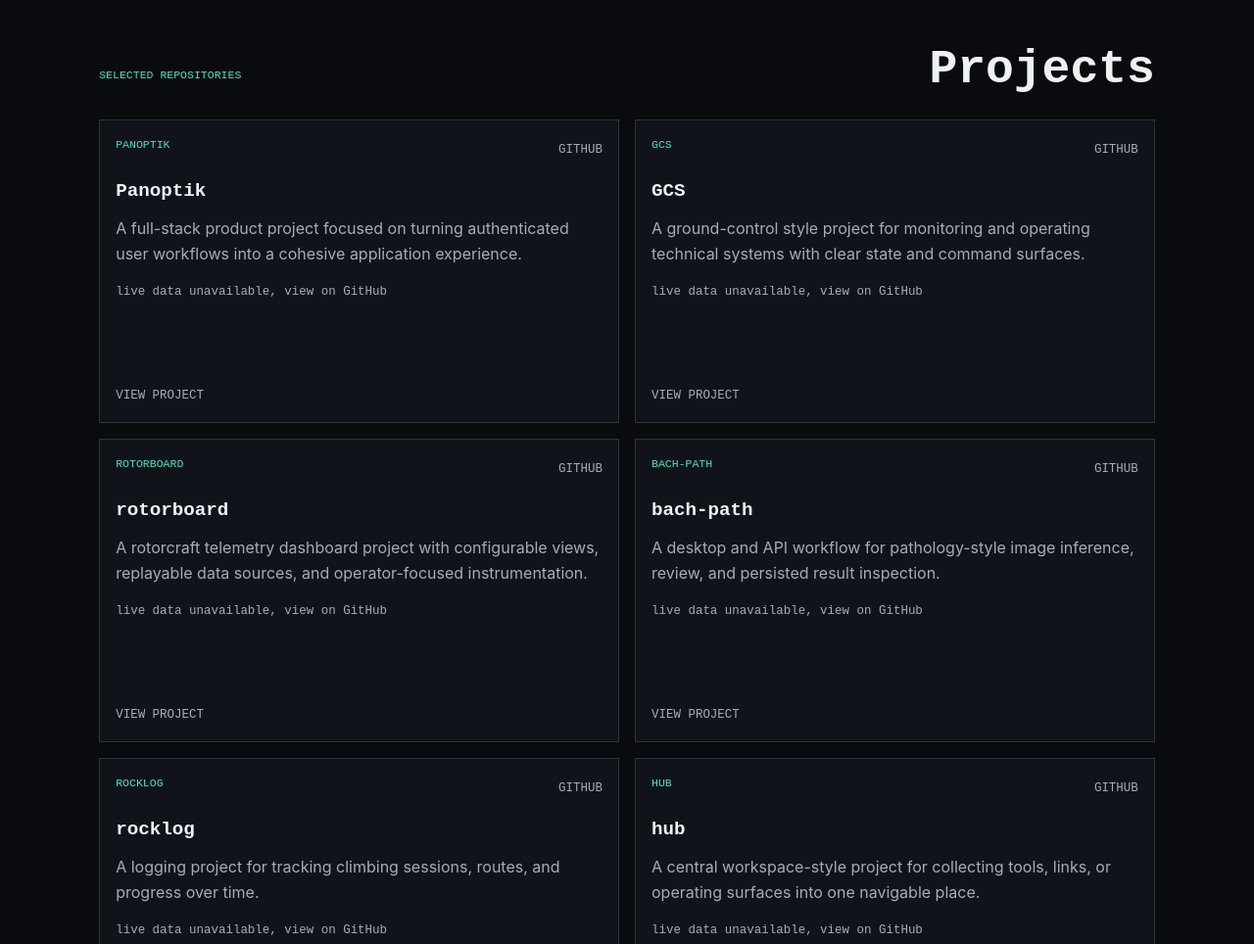
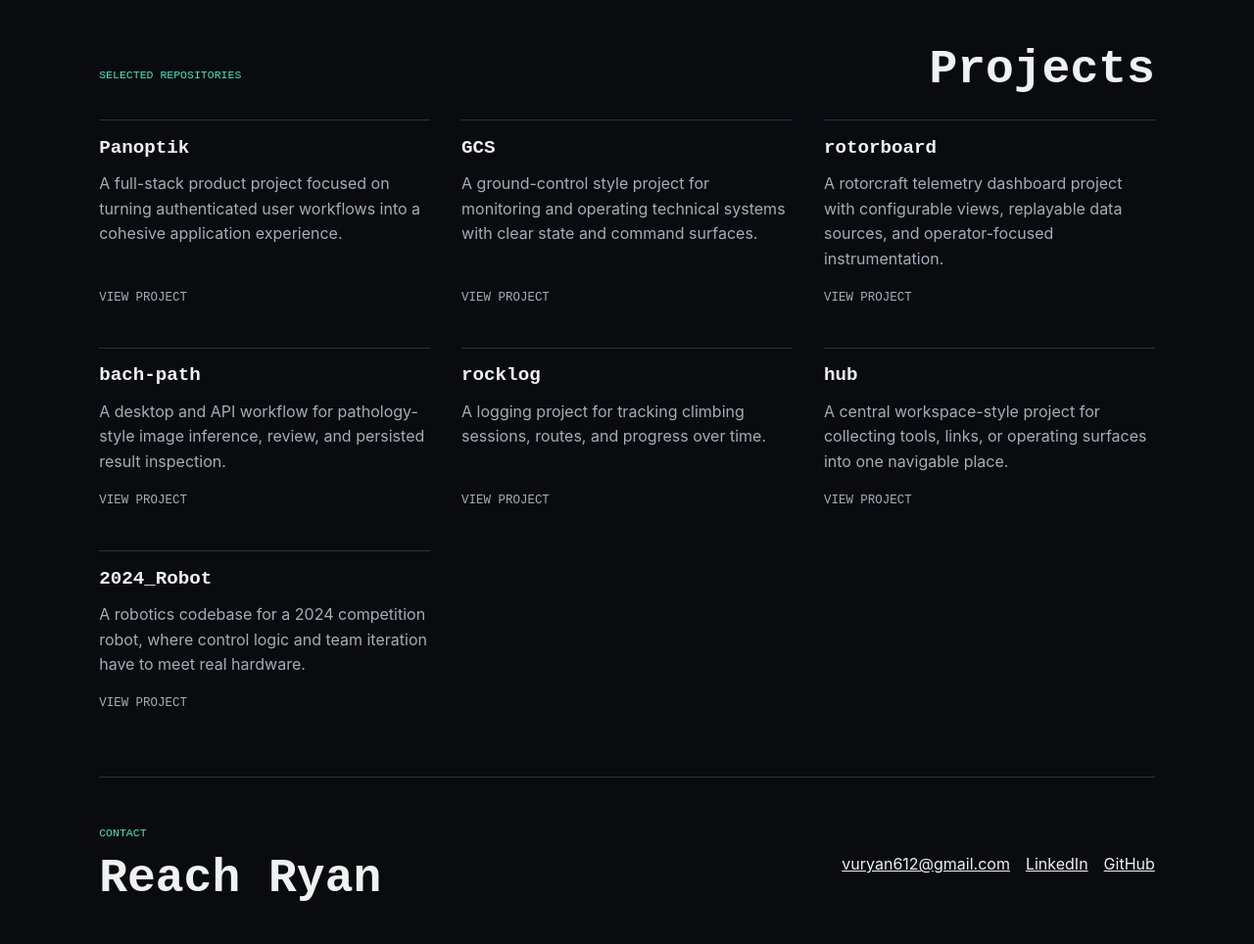
Before and after one commit to RyanVu612/RyanVu612.github.io, a website built with Vite: page index.html in a window 1280 px wide. Shown: the part 1020-1984 px from the top of the page at 98% size. Built offline with nearby package versions, Linux system fonts and the light colour scheme; no server answers.

Commit message:
update project card format

```diff
--- a/src/pages/home.ts
+++ b/src/pages/home.ts
@@ -1,31 +1,39 @@
 import type { ProjectMetadata } from "../github";
 import { PROJECT_CONTENT } from "../content/projects";
 import { PROJECT_REPOS } from "../projects.config";
-import { escapeHtml, metadataRows } from "./utils";
+import { escapeHtml, presentProjectImages } from "./utils";
 
 const headshotSrc = "/assets/image%20-%20Ryan%20Vu.jpeg";
 
-function projectCard(project: ProjectMetadata): string {
+function projectCard(project: ProjectMetadata, imageSrc: string | null): string {
   const content = PROJECT_CONTENT[project.repo];
   const description = project.description ?? content.summary;
+  const href = `/projects/${encodeURIComponent(project.repo)}`;
+  const image = imageSrc
+    ? `<img class="project-card__image" src="${escapeHtml(imageSrc)}" alt="${escapeHtml(project.name)} preview" loading="lazy" />`
+    : "";
 
   return `
-    <article class="project-card" data-project-href="/projects/${encodeURIComponent(project.repo)}" tabindex="0">
-      <div class="project-card__topline">
-        <span class="eyebrow">${escapeHtml(project.repo)}</span>
-        <a class="external-link" href="${escapeHtml(project.htmlUrl)}" target="_blank" rel="noreferrer">GitHub</a>
-      </div>
-      <h3>${escapeHtml(project.name)}</h3>
+    <article class="project-card" data-project-href="${href}" tabindex="0">
+      <h3 class="project-card__title">${escapeHtml(project.name)}</h3>
+      ${image}
       <p>${escapeHtml(description)}</p>
-      ${metadataRows(project)}
-      <a class="route-link project-card__details" href="/projects/${encodeURIComponent(project.repo)}" data-route>View project</a>
+      <a class="route-link project-card__cta" href="${href}" data-route>View project</a>
     </article>
   `;
 }
 
-export function renderHome(projects: ProjectMetadata[]): string {
+export async function renderHome(projects: ProjectMetadata[]): Promise<string> {
   const orderedProjects = PROJECT_REPOS.map((repo) => projects.find((project) => project.repo === repo)).filter(
     (project): project is ProjectMetadata => Boolean(project),
+  );
+
+  const cards = await Promise.all(
+    orderedProjects.map(async (project) => {
+      const content = PROJECT_CONTENT[project.repo];
+      const [imageSrc] = await presentProjectImages(project.repo, content.images.slice(0, 1));
+      return projectCard(project, imageSrc ?? null);
+    }),
   );
 
   return `
@@ -53,7 +61,7 @@ export function renderHome(projects: ProjectMetadata[]): string {
         <h2 id="projects-title">Projects</h2>
       </div>
       <div class="project-grid">
-        ${orderedProjects.map(projectCard).join("")}
+        ${cards.join("")}
       </div>
     </section>
 
--- a/src/router.ts
+++ b/src/router.ts
@@ -83,7 +83,7 @@ export function startRouter(root: HTMLElement): void {
       let view = "";
 
       if (route.name === "home") {
-        view = renderHome(projects);
+        view = await renderHome(projects);
       } else if (route.name === "resume") {
         view = renderResume();
       } else if (route.name === "project") {
--- a/src/style.css
+++ b/src/style.css
@@ -221,31 +221,34 @@ h3 {
 
 .project-grid {
   display: grid;
-  grid-template-columns: repeat(2, minmax(0, 1fr));
-  gap: 1rem;
+  grid-template-columns: repeat(3, minmax(0, 1fr));
+  gap: 2.5rem 2rem;
 }
 
 .project-card {
   display: flex;
   min-width: 0;
-  min-height: 310px;
   flex-direction: column;
-  gap: 1rem;
-  padding: 1rem;
-  border: 1px solid var(--line);
-  background: var(--panel);
+  gap: 0.85rem;
+  padding-top: 1.1rem;
+  border-top: 1px solid var(--line);
   cursor: pointer;
 }
 
-.project-card:hover {
-  border-color: var(--accent);
+.project-card__title {
+  transition: color 0.15s ease;
 }
 
-.project-card__topline {
-  display: flex;
-  align-items: center;
-  justify-content: space-between;
-  gap: 0.75rem;
+.project-card:hover .project-card__title,
+.project-card:focus-visible .project-card__title {
+  color: var(--accent);
+}
+
+.project-card__image {
+  width: 100%;
+  aspect-ratio: 16 / 10;
+  object-fit: cover;
+  border: 1px solid var(--line);
 }
 
 .project-card p {
@@ -253,8 +256,9 @@ h3 {
   color: var(--muted);
 }
 
-.project-card__details {
+.project-card__cta {
   margin-top: auto;
+  padding-top: 0.25rem;
 }
 
 .meta-grid {
@@ -377,6 +381,12 @@ dd {
   font-size: 0.75rem;
 }
 
+@media (max-width: 1000px) and (min-width: 761px) {
+  .project-grid {
+    grid-template-columns: repeat(2, minmax(0, 1fr));
+  }
+}
+
 @media (max-width: 760px) {
   .site-header,
   .home-grid,
@@ -412,10 +422,6 @@ dd {
     grid-template-columns: 1fr;
   }
 
-  .project-card {
-    min-height: 0;
-  }
-
   .contact-links {
     justify-content: flex-start;
     margin-top: 1rem;
```
